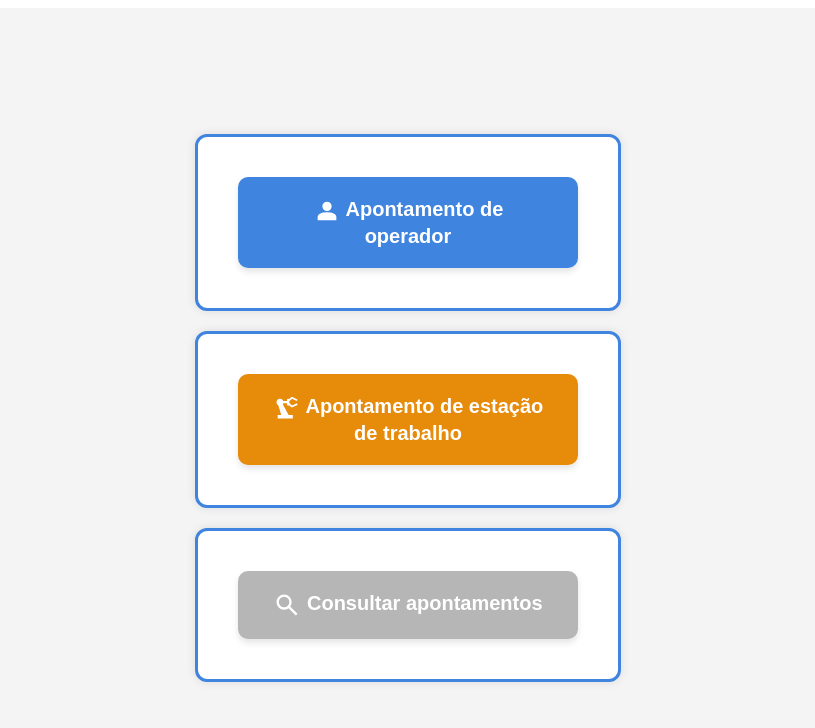
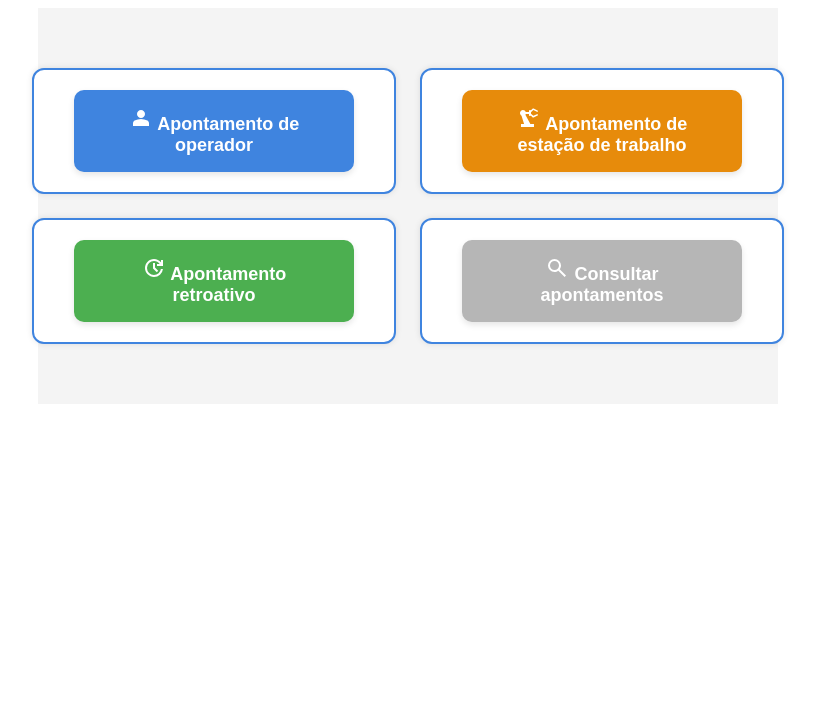
Before and after one commit to lvhilgert/apontamentoProducao, an Angular app: page /inicial in a window 1280 px wide. Shown: the top 728 px of the page, without its empty margins (232-1047 px from the left). Built offline with nearby package versions, Linux system fonts and the light colour scheme.

Commit message:
novaModelagem2.4

```diff
--- a/src/app/inicial/inicial.component.css
+++ b/src/app/inicial/inicial.component.css
@@ -1,91 +1,66 @@
-.container-inicial {
-  display: flex;
-  flex-direction: column; /* <---- agora os filhos ficam empilhados */
+.grid-inicial {
+  display: grid;
+  grid-template-columns: repeat(2, 1fr);
+  gap: 24px;
   justify-content: center;
   align-items: center;
-  height: 100vh;
+  padding: 60px 20px;
   background-color: #f4f4f4;
-  gap: 20px; /* espaço entre as molduras */
+  max-width: 700px; /* limite de largura total */
+  margin: 0 auto;    /* centraliza horizontalmente */
+}
+
+.moldura {
+  border: 2px solid #3f84df;
+  border-radius: 12px;
+  background-color: white;
+  padding: 20px;
+  display: flex;
+  justify-content: center;
+  align-items: center;
+  box-shadow: 0 0 6px rgba(0,0,0,0.1);
+  width: 320px; /* <- define o tamanho da moldura */
 }
 
 
-  .moldura {
-    border: 3px solid #3f84df;
-    padding: 40px;
-    border-radius: 12px;
-    background-color: white;
-    box-shadow: 0 0 10px rgba(0,0,0,0.1);
-    text-align: center;
-  }
-
 .botao-apontar {
-    background-color: #4CAF50;
+  display: flex;
+  align-items: center;
+  justify-content: center;
+  gap: 12px;
+  font-size: 18px;
+  font-weight: bold;
   color: white;
-    font-size: 20px;
-    font-weight: bold;
-    padding: 20px 30px;
+  padding: 16px 24px;
   border: none;
   border-radius: 10px;
+  width: 280px;
   cursor: pointer;
-    transition: all 0.2s ease;
-    box-shadow: 0 4px 6px rgba(0, 0, 0, 0.1);
-    display: flex;
-    align-items: center;     /* ← garante centralização vertical */
-    justify-content: center; /* ← centraliza o conteúdo horizontalmente */
-    gap: 12px;
-    width: 340px;
+  box-shadow: 0 3px 6px rgba(0,0,0,0.1);
+  transition: transform 0.2s, box-shadow 0.2s, background-color 0.2s;
 }
 
 .botao-apontar svg {
-    width: 26px;
-    height: 26px;
-    vertical-align: middle;  /* ← corrige desalinhamento fino */
+  width: 24px;
+  height: 24px;
   fill: white;
-    flex-shrink: 0;          /* evita encolhimento em telas pequenas */
+  flex-shrink: 0;
 }
-
 
 .botao-apontar:hover {
   transform: translateY(-2px);
-    box-shadow: 0 6px 12px rgba(0, 0, 0, 0.2);
+  box-shadow: 0 6px 12px rgba(0,0,0,0.2);
 }
 
-  .icon-text svg {
-    width: 28px;
-    height: 28px;
-    fill: white;
-  }
+/* Cores dos botões + hover */
+.green { background-color: #4CAF50; }
+.green:hover { background-color: #388e3c; }
 
-  .moldura {
-    display: flex;
-    justify-content: center;
-    align-items: center;
-    border: 3px solid #3f84df;
-    padding: 40px;
-    border-radius: 12px;
-    background-color: white;
-    box-shadow: 0 0 10px rgba(0,0,0,0.1);
-  }
+.blue { background-color: #3f84df; }
+.blue:hover { background-color: #336fc9; }
 
-  /* Cores dos botões */
-.green { background-color: #4CAF50; }
+.gray { background-color: #b6b6b6; }
+.gray:hover { background-color: #999999; }
+
 .yellow { background-color: #e78b0b; }
-.red   { background-color: #f44336; }
-.blue  { background-color: #3f84df; }
-.gray  { background-color: #b6b6b6; }
-
-.botao-apontar.green:hover {
-  background-color: #45a049;
-}
-
-.botao-apontar.blue:hover {
-  background-color: #336fc9;
-}
-
-.botao-apontar.gray:hover {
-  background-color: #999999;
-}
-
-.botao-apontar.yellow:hover {
-  background-color: #d67a00;
-}
+.yellow:hover { background-color: #d67a00; }
--- a/src/app/inicial/inicial.component.html
+++ b/src/app/inicial/inicial.component.html
@@ -1,7 +1,8 @@
-<div class="container-inicial">
+<div class="grid-inicial">
   <div class="moldura">
     <button class="botao-apontar blue" (click)="irParaApontamentoOperador()">
       <span class="icon-text">
+        <!-- Ícone operador -->
         <svg xmlns="http://www.w3.org/2000/svg" viewBox="0 -960 960 960" fill="#ffffff"><path d="M480-480q-66 0-113-47t-47-113q0-66 47-113t113-47q66 0 113 47t47 113q0 66-47 113t-113 47ZM160-160v-112q0-34 17.5-62.5T224-378q62-31 126-46.5T480-440q66 0 130 15.5T736-378q29 15 46.5 43.5T800-272v112H160Z"/></svg>
         Apontamento de operador
       </span>
@@ -11,6 +12,7 @@
   <div class="moldura">
     <button class="botao-apontar yellow" (click)="irParaApontamentoEstacao()">
       <span class="icon-text">
+        <!-- Ícone estação -->
         <svg xmlns="http://www.w3.org/2000/svg" viewBox="0 -960 960 960" fill="#ffffff"><path d="M159-120v-120h124L181-574q-27-15-44.5-44T119-680q0-50 35-85t85-35q39 0 69.5 22.5T351-720h128v-40q0-17 11.5-28.5T519-800q9 0 17.5 4t14.5 12l68-64q9-9 21.5-11.5T665-856l156 72q12 6 16.5 17.5T837-744q-6 12-17.5 15.5T797-730l-144-66-94 88v56l94 86 144-66q11-5 23-1t17 15q6 12 1 23t-17 17l-156 74q-12 6-24.5 3.5T619-512l-68-64q-6 6-14.5 11t-17.5 5q-17 0-28.5-11.5T479-600v-40H351q-3 8-6.5 15t-9.5 15l200 370h144v120H159Z"/></svg>
         Apontamento de estação de trabalho
       </span>
@@ -18,8 +20,19 @@
   </div>
 
   <div class="moldura">
+    <button class="botao-apontar green" (click)="irParaApontamentoCompleto()">
+      <span class="icon-text">
+        <!-- Ícone retroativo -->
+        <svg xmlns="http://www.w3.org/2000/svg" viewBox="0 -960 960 960" fill="#ffffff"><path d="M480-120q-75 0-140.5-28.5t-114-77q-48.5-48.5-77-114T120-480q0-75 28.5-140.5t77-114q48.5-48.5 114-77T480-840q82 0 155.5 35T760-706v-94h80v240H600v-80h110q-41-56-101-88t-129-32q-117 0-198.5 81.5T200-480q0 117 81.5 198.5T480-200q105 0 183.5-68T756-440h82q-15 137-117.5 228.5T480-120Zm112-192L440-464v-216h80v184l128 128-56 56Z"/></svg>
+        Apontamento retroativo
+      </span>
+    </button>
+  </div>
+
+  <div class="moldura">
     <button class="botao-apontar gray" (click)="irParaGridApontamento()">
       <span class="icon-text">
+        <!-- Ícone consulta -->
         <svg xmlns="http://www.w3.org/2000/svg" viewBox="0 -960 960 960" fill="#ffffff"><path d="M784-120 532-372q-30 24-69 38t-83 14q-109 0-184.5-75.5T120-580q0-109 75.5-184.5T380-840q109 0 184.5 75.5T640-580q0 44-14 83t-38 69l252 252-56 56ZM380-400q75 0 127.5-52.5T560-580q0-75-52.5-127.5T380-760q-75 0-127.5 52.5T200-580q0 75 52.5 127.5T380-400Z"/></svg>
         Consultar apontamentos
       </span>
--- a/src/app/inicial/inicial.component.ts
+++ b/src/app/inicial/inicial.component.ts
@@ -21,6 +21,9 @@ export class InicialComponent {
   irParaApontamentoEstacao() {
     this.router.navigate(['/apontamento'], { queryParams: { tipo: 'estacao' } });
   }
+  irParaApontamentoCompleto() {
+    this.router.navigate(['/apontamento-completo']);
+  }
   irParaGridApontamento() {
     this.router.navigate(['/grid-apontamento']);
   }
```
Lines whose indentation alone changed are shown as unchanged.
